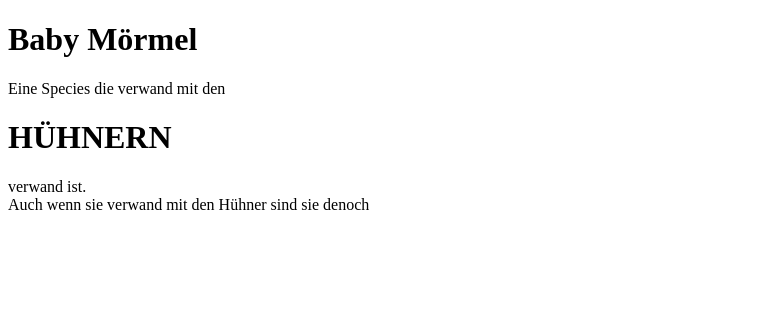
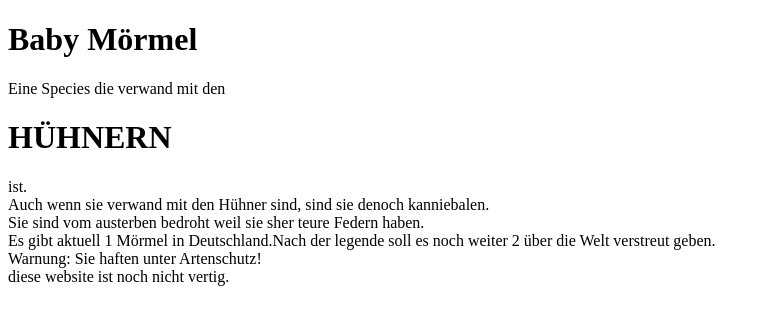
Before and after one commit to Websi314/Baby-M-rmels, a plain HTML site: page index.html in a window 1280 px wide. Shown: the whole page, without its empty margins (0-766 px from the left). Drawn offline with Linux system fonts and the light colour scheme.

Commit message:
Update index.html

```diff
--- a/index.html
+++ b/index.html
@@ -12,10 +12,13 @@
 
     Baby Mörmel</h1>
 
-Eine Species die verwand mit den <h1>HÜHNERN</h1> verwand ist.<br>Auch wenn sie verwand mit den Hühner sind sie denoch
+Eine Species die verwand mit den <h1>HÜHNERN</h1>ist.
 
+<br>Auch wenn sie verwand mit den Hühner sind, sind sie denoch kanniebalen.
+<br>Sie sind vom austerben bedroht weil sie sher teure Federn haben.
+<br>Es gibt aktuell 1 Mörmel in Deutschland.Nach der legende soll es noch weiter 2 über die Welt verstreut geben.
+<br>Warnung: Sie haften unter Artenschutz!
 
-<img scr="header.jpg">
-
+<br>diese website ist noch nicht vertig.
 </body>
 </html>
```
